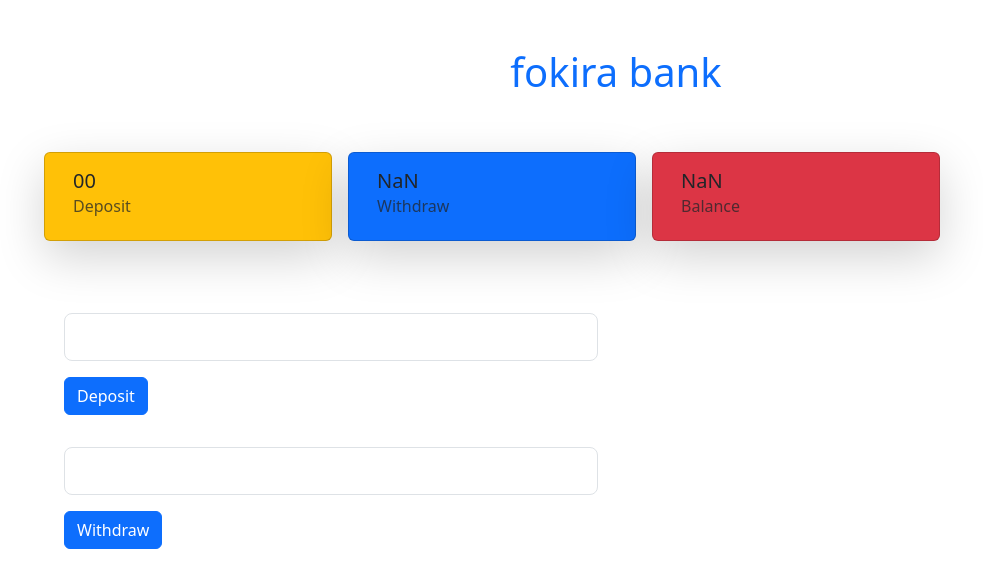
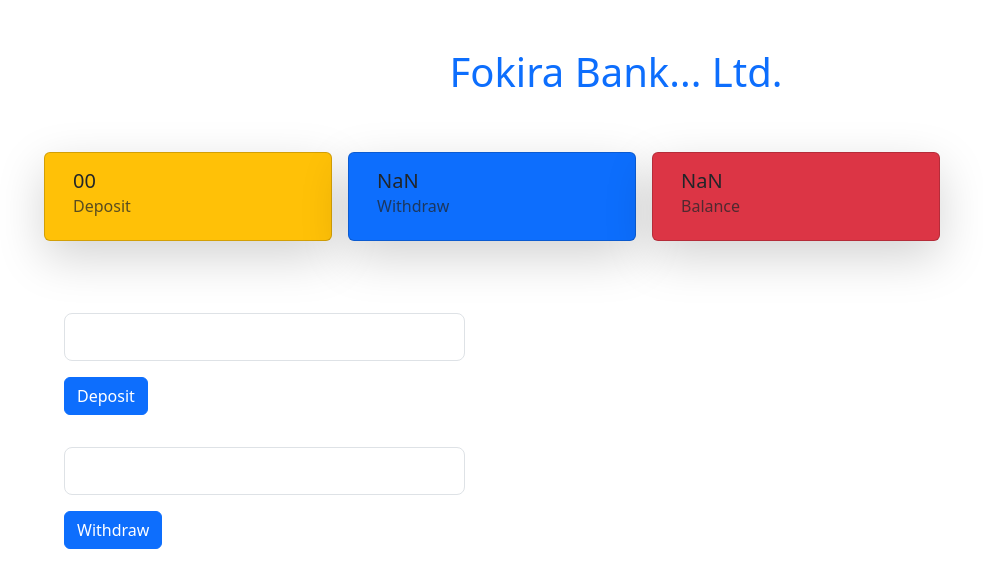
Before and after one commit to manisulislam/bank-sdp-module-6, a plain HTML site: page index.html in a window 1280 px wide. Both pictures are taken after a click on the button "Withdraw". Shown: the whole page, without its empty margins (24-1007 px from the left). Drawn offline with nearby package versions, Linux system fonts and the light colour scheme.

Commit message:
bank solved

```diff
--- a/index.html
+++ b/index.html
@@ -12,7 +12,7 @@
 
 
 
-    <h1 class="text-center m-5 text-primary">fokira bank</h1>
+    <h1 class="text-center m-5 text-primary">Fokira Bank... Ltd.</h1>
     <section class="container row m-5">
         <div class="card col-lg-4 col-sm-12 m-2 bg-warning shadow-lg" style="width: 18rem;">
             <div class="card-body">
@@ -38,13 +38,13 @@
     </section>
     <section class="container row m-5">
         <div class="col-lg-6 col-sm-12 m-3">
-            <div  class="input-group input-group-lg ">
+            <div  class="input-group input-group-lg w-75">
                 <input id="deposit_amount" type="text" class="form-control" aria-label="Sizing example input" aria-describedby="inputGroup-sizing-lg">
               </div>
               <button onclick="deposit_btn()" type="button" class="btn btn-primary mt-3">Deposit</button>
         </div>
         <div class="col-lg-6 col-sm-12 m-3">
-            <div class="input-group input-group-lg">
+            <div class="input-group input-group-lg w-75">
                 <input id="withdraw_amount" type="text" class="form-control" aria-label="Sizing example input" aria-describedby="inputGroup-sizing-lg">
               </div>
               <button onclick="withdraw_btn()" type="button" class="btn btn-primary mt-3">Withdraw</button>
--- a/script.js
+++ b/script.js
@@ -28,18 +28,15 @@ function withdraw_btn(){
     document.getElementById("current_withdraw").innerText = total_withdraw;
     let total_balance = document.getElementById("total_balance").innerText;
     let total_balance_int = parseInt(total_balance);
+    if(withdraw_amount_int>total_balance_int){
+        alert("you have insufficient balance");
+        return false;
+    }
     let new_total_balance = total_balance_int - withdraw_amount_int;
     document.getElementById("total_balance").innerText = new_total_balance;
     document.getElementById("withdraw_amount").value = " ";
     document.getElementById("current_withdraw").innerText = total_withdraw;
     document.getElementById("total_balance").innerText = new_total_balance;
-    if(new_total_balance < 0){
-        alert("you have insufficient balance");
-        document.getElementById("withdraw_amount").value = " ";
-        document.getElementById("current_withdraw").innerText = total_withdraw;
-        document.getElementById("total_balance").innerText = new_total_balance;
-        return false;
 
-    }
 
 }
```
